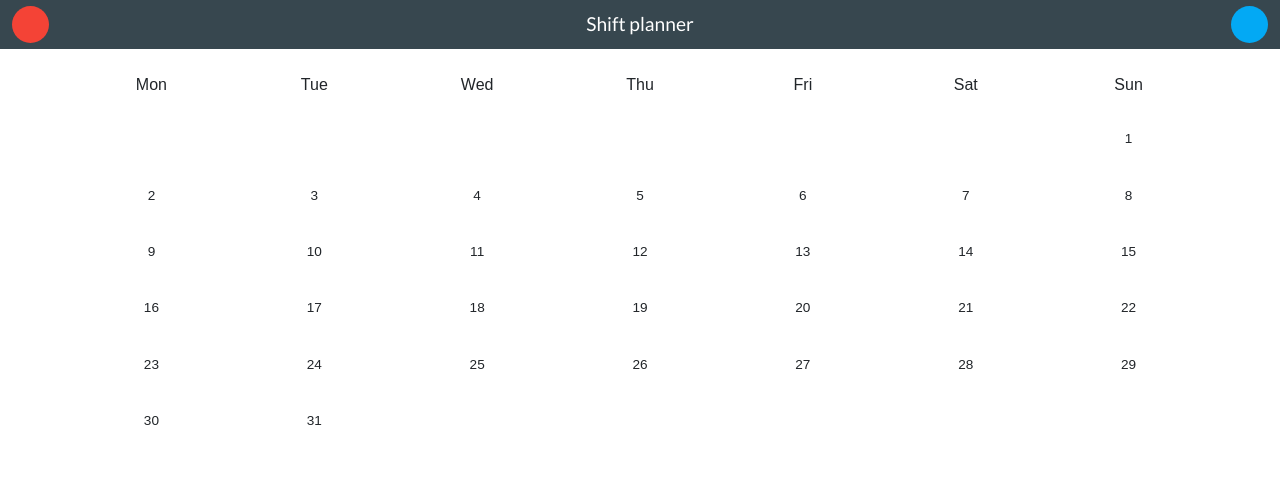
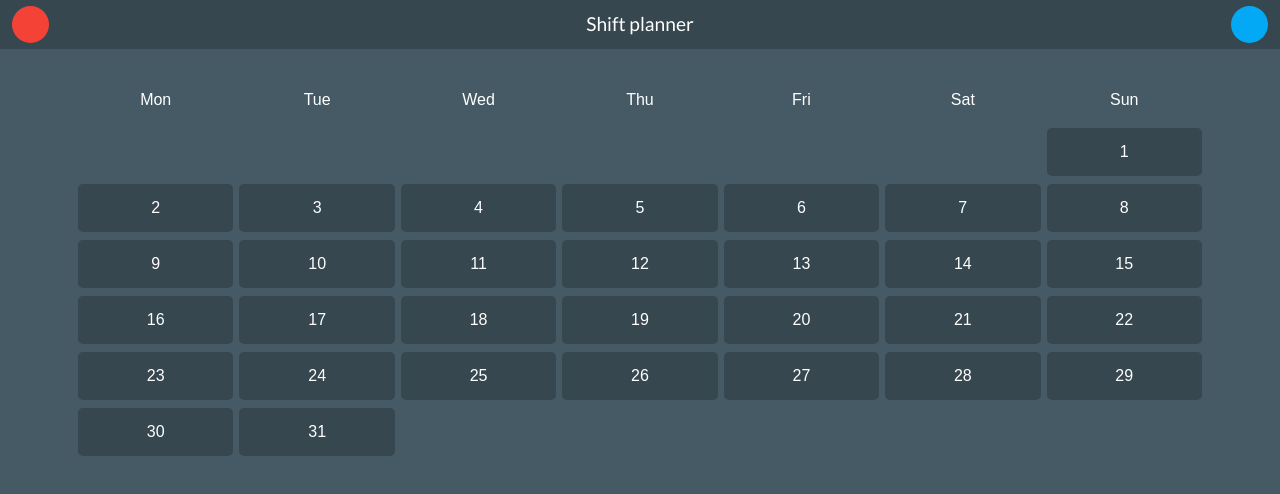
Before and after one commit to alexdunne/shift-planner-app, a React (Create React App) app: page / in a window 1280 px wide. Shown: the top 494 px of the page. Built offline with nearby package versions, Linux system fonts and the light colour scheme.

Commit message:
Added changing the colour of calendar days

```diff
--- /dev/null
+++ b/src/App.css
@@ -0,0 +1,10 @@
+.app {
+  background-color: #455a64;
+  color: #ffffff;
+}
+
+.calendar {
+  height: calc(100vh - 73px);
+  margin-top: 1.5rem;
+  text-align: center;
+}
--- a/src/App.js
+++ b/src/App.js
@@ -4,31 +4,86 @@ import AppHeader from "./components/AppHeader";
 import { Overview, CalendarDay } from "./components/Calendar";
 import { Container, Row, Col } from "./components/Grid";
 
+import "./App.css";
+
 class App extends Component {
   state = {
-    date: new Date(),
-    days: ["Mon", "Tue", "Wed", "Thu", "Fri", "Sat", "Sun"],
-    locked: true
+    locked: true,
+    today: new Date(),
+    dayHeaders: ["Mon", "Tue", "Wed", "Thu", "Fri", "Sat", "Sun"],
+    dates: {},
+    availableColours: [
+      "#37474F",
+      "#F44336",
+      "#009688",
+      "#4CAF50",
+      "#00BCD4",
+      "#FF9800"
+    ]
+  };
+
+  handleDayClicked = date => {
+    const key = date.getTime();
+
+    if (!this.state.dates[key]) {
+      this.setState({
+        dates: {
+          ...this.state.dates,
+          [key]: {
+            colourIndex: 1
+          }
+        }
+      });
+
+      return;
+    }
+
+    const currentColourIndex = this.state.dates[key].colourIndex;
+
+    this.setState({
+      dates: {
+        ...this.state.dates,
+        [key]: {
+          ...this.state.dates[key],
+          colourIndex: currentColourIndex === 5 ? 0 : currentColourIndex + 1
+        }
+      }
+    });
   };
 
   render() {
     return (
-      <main>
+      <main className="app">
         <AppHeader
           locked={this.state.locked}
           onToggleLocked={() => this.setState({ locked: !this.state.locked })}
         />
-        <Container className="mt-4 text-center" fluid={false}>
+        <Container className="calendar" fluid={false}>
           <Row className="mb-3">
-            {this.state.days.map(day => <Col key={day}>{day}</Col>)}
+            {this.state.dayHeaders.map(day => <Col key={day}>{day}</Col>)}
           </Row>
 
           <Row>
             <Col>
               <Overview
-                month={this.state.date.getMonth() + 1}
-                year={this.state.date.getFullYear()}
-                renderDay={({ date }) => <CalendarDay date={date} />}
+                month={this.state.today.getMonth() + 1}
+                year={this.state.today.getFullYear()}
+                renderDay={({ date }) => {
+                  const dateSettings = date
+                    ? this.state.dates[date.getTime()]
+                    : null;
+                  const backgroundColour = dateSettings
+                    ? this.state.availableColours[dateSettings.colourIndex]
+                    : this.state.availableColours[0];
+
+                  return (
+                    <CalendarDay
+                      date={date}
+                      backgroundColor={backgroundColour}
+                      onClick={() => this.handleDayClicked(date)}
+                    />
+                  );
+                }}
               />
             </Col>
           </Row>
--- a/src/components/AppHeader/index.css
+++ b/src/components/AppHeader/index.css
@@ -1,6 +1,5 @@
 .app-header {
   background-color: #37474f;
-  color: #ffffff;
   padding: 6px 12px;
   font-family: "Lato", sans-serif;
   font-size: 1.2rem;
--- a/src/components/Calendar/CalendarDay/index.css
+++ b/src/components/Calendar/CalendarDay/index.css
@@ -1,11 +1,17 @@
-.calendar-day {
-  font-size: 0.85rem;
-  padding-top: 1rem;
-  padding-bottom: 1rem;
-  cursor: pointer;
-  transition: background-color 150ms ease-in-out;
+.calendar-day-block {
+  padding-top: 0.75rem;
+  padding-bottom: 0.75rem;
+  margin-right: 3px;
+  margin-left: 3px;
 }
 
-.calendar-day:hover {
-  background-color: #efefef;
+.calendar-day-interactive {
+  cursor: pointer;
+  user-select: none;
+  border-radius: 5px;
 }
+
+.calendar-day:first-of-type,
+.calendar-day:last-of-type {
+  margin-right: 0;
+}
--- a/src/components/Calendar/CalendarDay/index.js
+++ b/src/components/Calendar/CalendarDay/index.js
@@ -6,18 +6,23 @@ import { Col } from "../../Grid";
 
 import "./index.css";
 
-const CalendarDay = ({ date, backgroundColor }) =>
+const CalendarDay = ({ date, backgroundColor, onClick }) =>
   date ? (
-    <Col className="calendar-day" style={{ backgroundColor }}>
+    <Col
+      className="calendar-day-block calendar-day-interactive"
+      style={{ backgroundColor }}
+      onClick={onClick}
+    >
       {format(date, "D")}
     </Col>
   ) : (
-    <Col />
+    <Col className="calendar-day-block" />
   );
 
 CalendarDay.propTypes = {
   date: PropTypes.instanceOf(Date),
-  backgroundColor: PropTypes.string
+  backgroundColor: PropTypes.string,
+  onClick: PropTypes.func.isRequired
 };
 
 export default CalendarDay;
--- a/src/components/Calendar/Overview/index.js
+++ b/src/components/Calendar/Overview/index.js
@@ -71,7 +71,7 @@ const Overview = ({ month, year, renderDay }) => {
     <section className="overview">
       <Container>
         {weeks.map((week, index) => (
-          <Row key={index} className="mb-1">
+          <Row key={index} className="mb-2">
             {week.map((day, index) => (
               <React.Fragment key={index}>
                 {renderDay({ date: day })}
--- a/src/components/Grid/Col/index.js
+++ b/src/components/Grid/Col/index.js
@@ -2,27 +2,18 @@ import React from "react";
 import PropTypes from "prop-types";
 import classnames from "classnames";
 
-const Col = ({ children, className, span }) => {
+const Col = ({ children, className, span, ...rest }) => {
   const classes = classnames([className, `col${span ? "-" + span : ""}`]);
-  return <div className={classes}>{children}</div>;
+  return (
+    <div className={classes} {...rest}>
+      {children}
+    </div>
+  );
 };
 
 Col.propTypes = {
   className: PropTypes.string,
-  span: PropTypes.oneOf([
-    "1",
-    "2",
-    "3",
-    "4",
-    "5",
-    "6",
-    "7",
-    "8",
-    "9",
-    "10",
-    "11",
-    "12"
-  ])
+  span: PropTypes.oneOf([1, 2, 3, 4, 5, 6, 7, 8, 9, 10, 11, 12])
 };
 
 export default Col;
```
